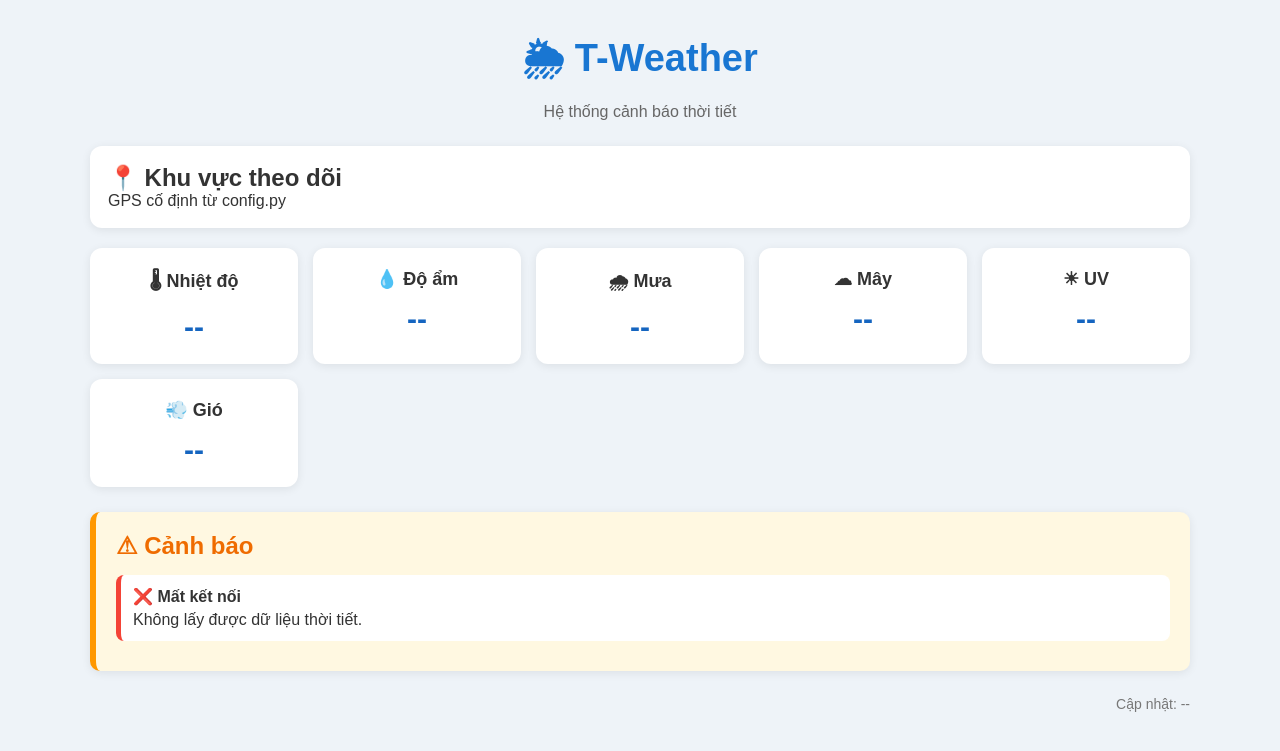
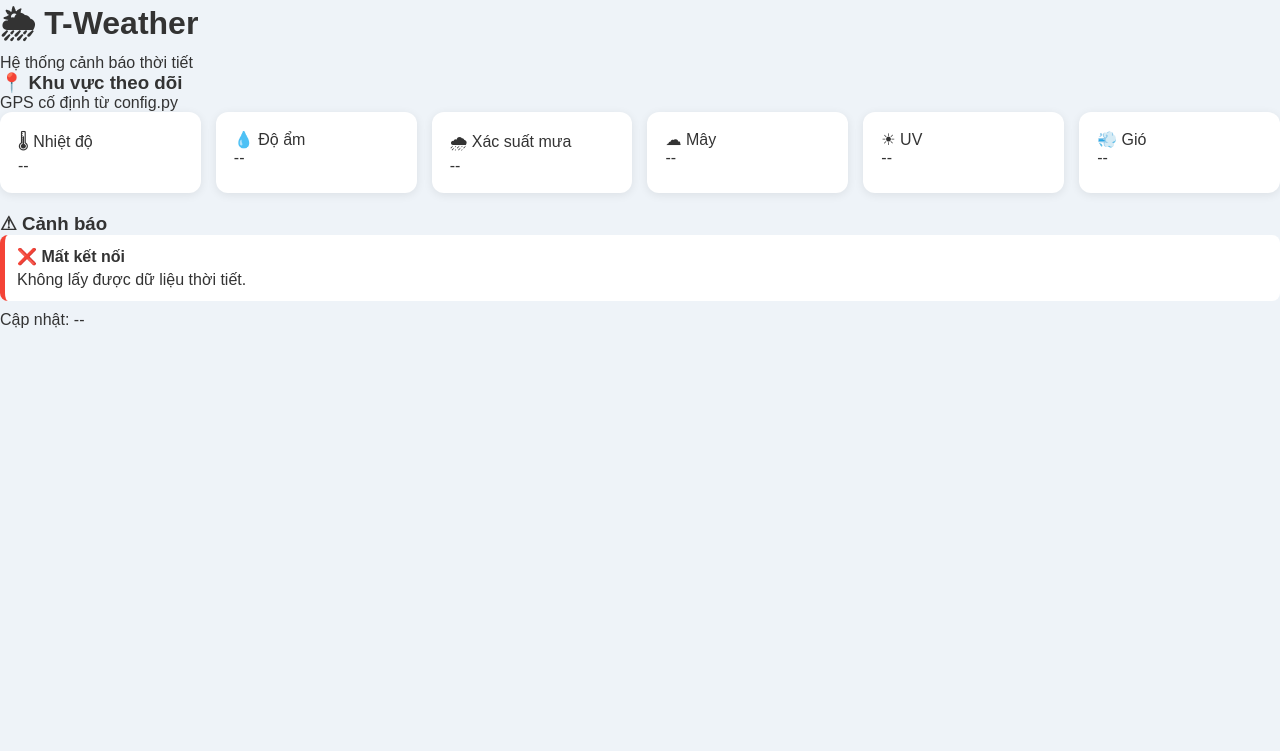
Before and after one commit to odizkuto/t-weatherv1, a Flask app: page / in a window 1280 px wide. Shown: the top 751 px of the page. Run offline with Flask 3, Linux system fonts and the light colour scheme; data that the repository does not hold is empty.

Commit message:
Update index.html

```diff
--- a/templates/index.html
+++ b/templates/index.html
@@ -1,95 +1,59 @@
 <!DOCTYPE html>
 <html lang="vi">
+<head>
+<meta charset="UTF-8">
+<meta name="viewport" content="width=device-width, initial-scale=1.0">
+<title>T-Weather</title>
 
-<head>
+<link rel="icon" type="image/x-icon" href="/static/favicon.ico">
+<link rel="apple-touch-icon" sizes="180x180" href="/static/apple-touch-icon.png">
 
-    <meta charset="UTF-8">
-
-    <meta name="viewport" content="width=device-width, initial-scale=1.0">
-
-    <title>T-Weather</title>
-
-    <link rel="stylesheet" href="/static/style.css">
-
+<link rel="stylesheet" href="/static/style.css">
 </head>
-
 <body>
 
-<div class="container">
+  <h1>🌦 T-Weather</h1>
+  <p class="subtitle">Hệ thống cảnh báo thời tiết</p>
 
-    <header>
+  <section class="area">
+    <h3>📍 Khu vực theo dõi</h3>
+    <p>GPS cố định từ config.py</p>
+  </section>
 
-        <h1>🌦 T-Weather</h1>
+  <section class="grid">
+    <div class="card">
+      <div class="label">🌡 Nhiệt độ</div>
+      <div class="value" id="temperature">--</div>
+    </div>
+    <div class="card">
+      <div class="label">💧 Độ ẩm</div>
+      <div class="value" id="humidity">--</div>
+    </div>
+    <div class="card">
+      <div class="label">🌧 Xác suất mưa</div>
+      <div class="value" id="rain">--</div>
+    </div>
+    <div class="card">
+      <div class="label">☁ Mây</div>
+      <div class="value" id="cloud">--</div>
+    </div>
+    <div class="card">
+      <div class="label">☀ UV</div>
+      <div class="value" id="uv">--</div>
+    </div>
+    <div class="card">
+      <div class="label">💨 Gió</div>
+      <div class="value" id="wind">--</div>
+    </div>
+  </section>
 
-        <p>Hệ thống cảnh báo thời tiết</p>
+  <section class="warnings-section">
+    <h3>⚠ Cảnh báo</h3>
+    <div id="warnings">Đang tải...</div>
+  </section>
 
-    </header>
+  <p class="update">Cập nhật: <span id="update">--</span></p>
 
-    <div class="card">
-
-        <h2>📍 Khu vực theo dõi</h2>
-
-        <p>GPS cố định từ config.py</p>
-
-    </div>
-
-    <div class="grid">
-
-        <div class="item">
-            <h3>🌡 Nhiệt độ</h3>
-            <span id="temperature">--</span>
-        </div>
-
-        <div class="item">
-            <h3>💧 Độ ẩm</h3>
-            <span id="humidity">--</span>
-        </div>
-
-        <div class="item">
-            <h3>🌧 Mưa</h3>
-            <span id="rain">--</span>
-        </div>
-
-        <div class="item">
-            <h3>☁ Mây</h3>
-            <span id="cloud">--</span>
-        </div>
-
-        <div class="item">
-            <h3>☀ UV</h3>
-            <span id="uv">--</span>
-        </div>
-
-        <div class="item">
-            <h3>💨 Gió</h3>
-            <span id="wind">--</span>
-        </div>
-
-    </div>
-
-    <div class="warning">
-
-        <h2>⚠ Cảnh báo</h2>
-
-        <div id="warnings">
-
-            Không có cảnh báo.
-
-        </div>
-
-    </div>
-
-    <div class="footer">
-
-        Cập nhật:
-        <span id="update">--</span>
-
-    </div>
-
-</div>
-
-<script src="/static/script.js"></script>
-
+  <script src="/static/script.js"></script>
 </body>
-
 </html>
```
